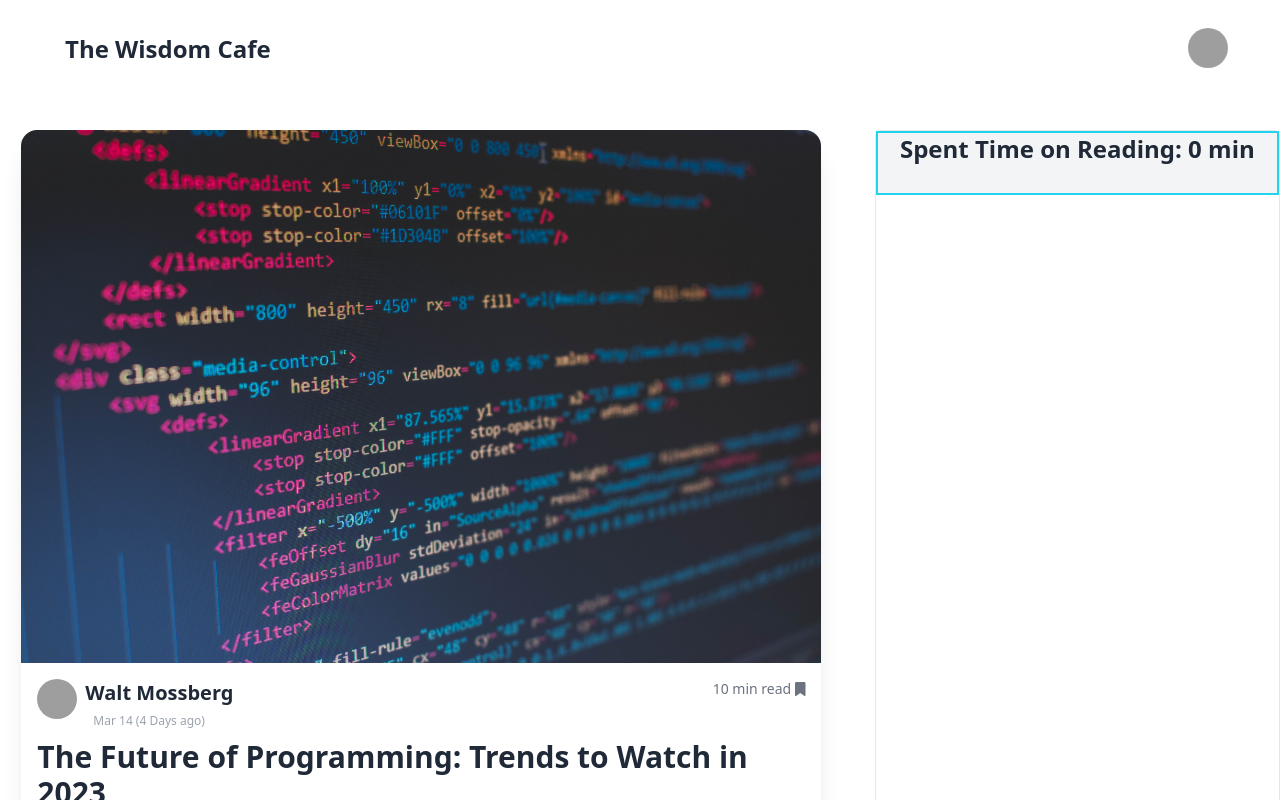
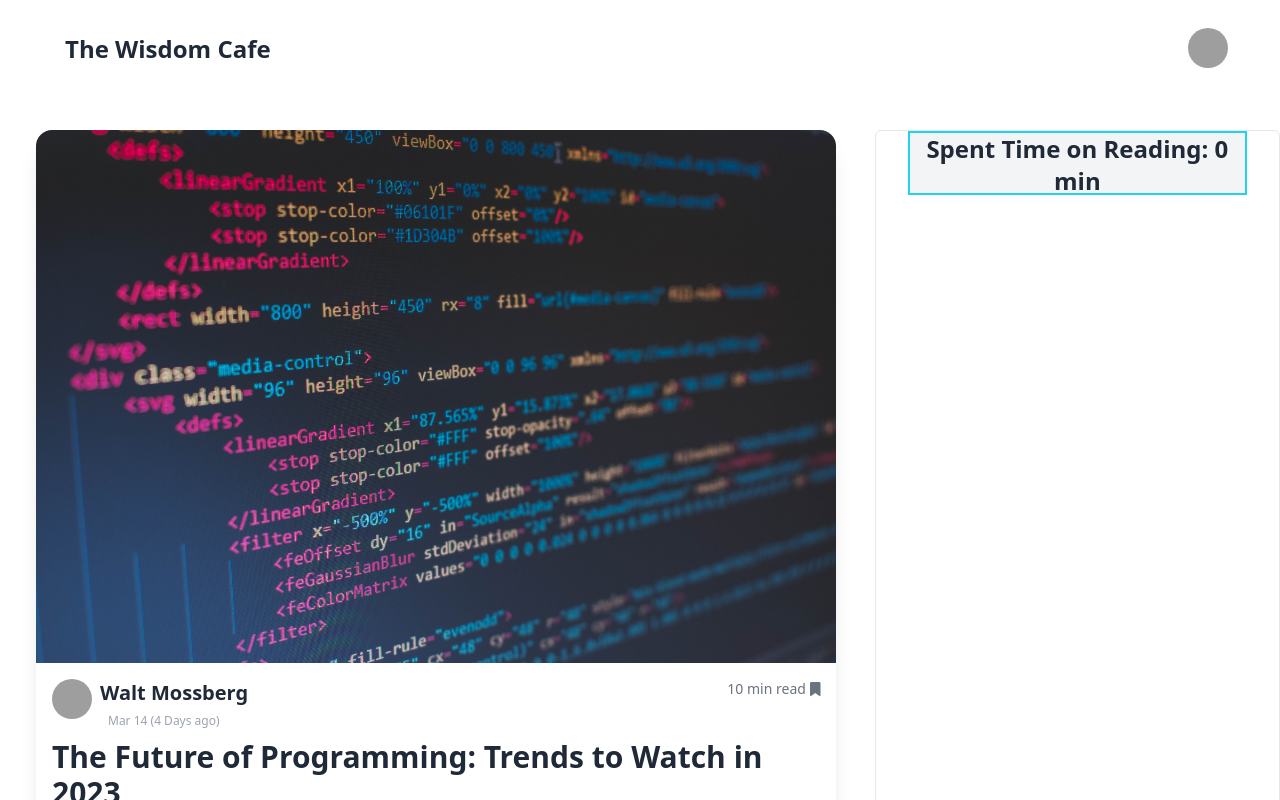
Before and after one commit to Mohiuddin-64bit/knowledge-cafe, a React (Vite) app: page / in a window 1280 px wide. Shown: the top 800 px of the page. Built offline with nearby package versions, Linux system fonts and the light colour scheme; grey boxes are pictures that could not be loaded.

Commit message:
Mobile resposive done

```diff
--- a/src/components/Blog/Blog.jsx
+++ b/src/components/Blog/Blog.jsx
@@ -31,8 +31,8 @@ const Blog = () => {
   return (
     <div className="container mx-auto">
       <div className="mx-auto mt-8">
-        <div className="grid md:grid-cols-6 gap-8">
-          <div className="md:col-span-4 mb-8">
+        <div className="grid lg:grid-cols-6 gap-8">
+          <div className="lg:col-span-4 mb-8">
             <div className="grid grid-cols-1 gap-4">
               {data.map((singleData) => (
                 <SingleBlog
@@ -44,7 +44,7 @@ const Blog = () => {
               ))}
             </div>
           </div>
-          <div className="md:col-span-2 border rounded-md">
+          <div className="md:col-span-2 border   rounded-md px-8">
             <div className="border-2 border-cyan-400 h-16 w-full bg-gray-100 ">
               <h2 className="text-2xl  font-bold text-center">
                 Spent Time on Reading: {setTimeTotal} min
--- a/src/components/SingleBlog/SingleBlog.jsx
+++ b/src/components/SingleBlog/SingleBlog.jsx
@@ -22,8 +22,8 @@ const SingleBlog = (props) => {
   }
 
   return (
-    <div>
-      <div className="card card-compact w-[800px] mx-auto bg-base-100 shadow-xl">
+    <div className="px-9">
+      <div className="card card-compact lg:w-[800px] mx-auto bg-base-100 shadow-xl">
         <figure>
           <img className="" src={photo} alt="" />
         </figure>
```
